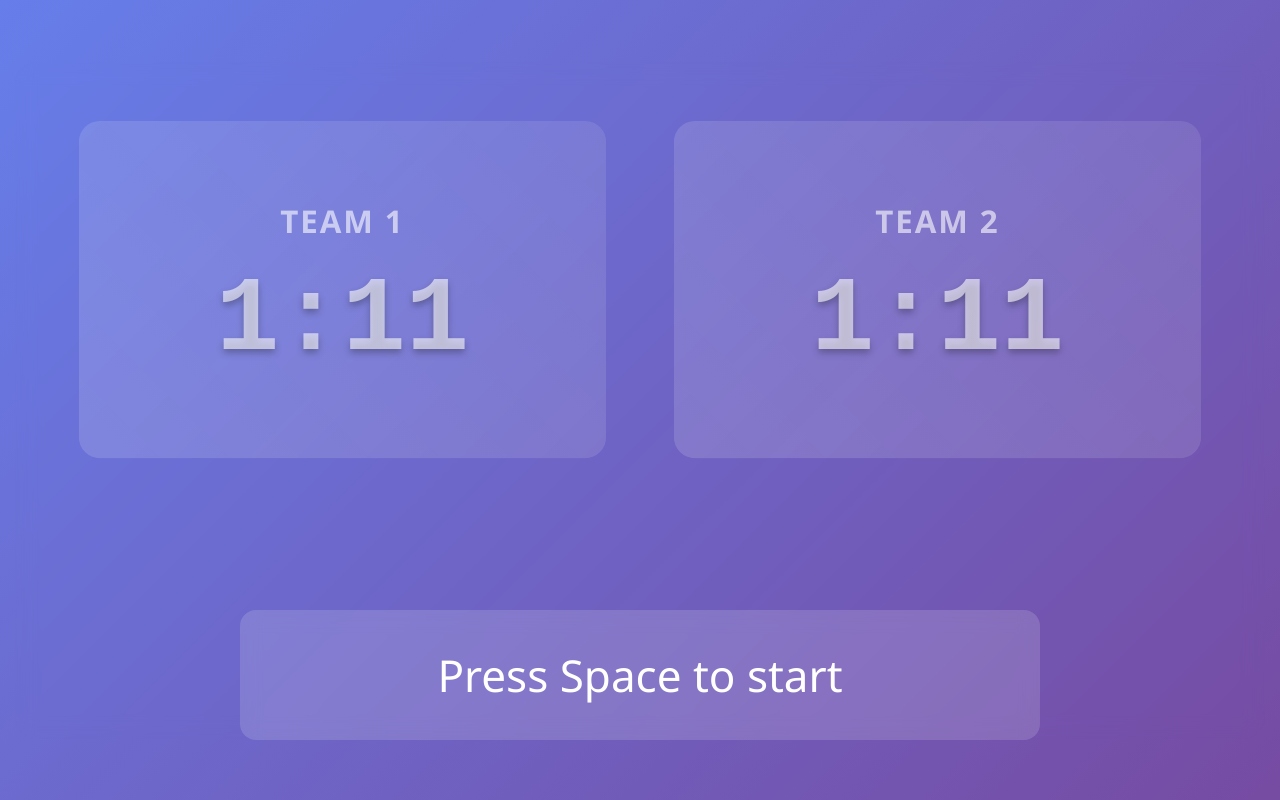
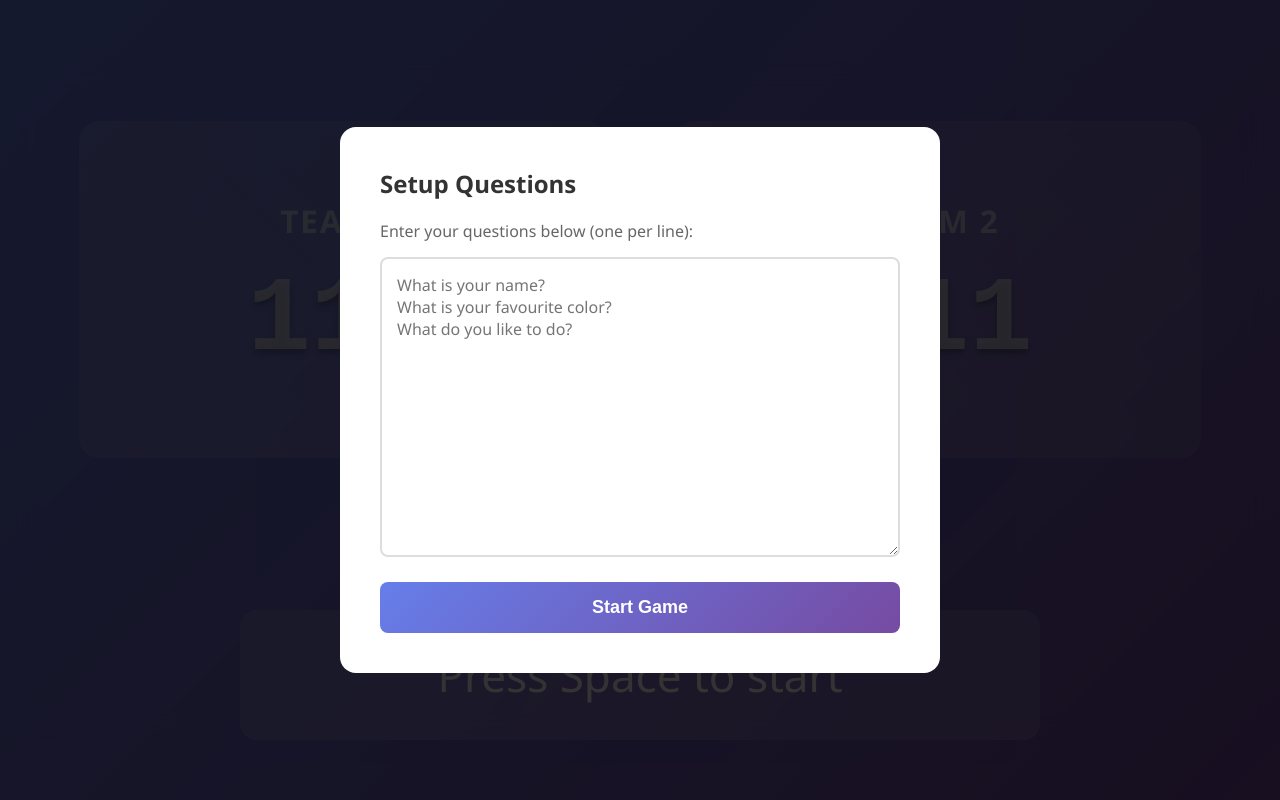
Before and after one commit to tj-db/root, a plain HTML site: page ESL/quiz2.html in a window 1280 px wide. Drawn offline with Linux system fonts and the light colour scheme.

Commit message:
Update quiz2.html

```diff
--- a/ESL/quiz2.html
+++ b/ESL/quiz2.html
@@ -55,7 +55,7 @@
       user-select: none;
       position: relative;
       overflow: hidden;
-margin-bottom: 222px;
+      margin-bottom: 222px;
     }
     .player::before {
       content: '';
@@ -128,9 +128,7 @@ margin-bottom: 222px;
       backdrop-filter: blur(10px);
       padding: 30px 40px;
       border-radius: 16px;
-
       margin-top: 20px;
-
       margin-bottom: 20px;
       min-height: 100px;
       display: flex;
@@ -143,6 +141,59 @@ margin-bottom: 222px;
       font-weight: 500;
       line-height: 1.6;
       margin: 0;
+    }
+    #setupModal {
+      position: fixed;
+      inset: 0;
+      background: rgba(0, 0, 0, 0.8);
+      display: flex;
+      justify-content: center;
+      align-items: center;
+      z-index: 100;
+    }
+    .modal-content {
+      background: white;
+      padding: 40px;
+      border-radius: 16px;
+      max-width: 600px;
+      width: 90%;
+    }
+    .modal-content h2 {
+      margin-bottom: 20px;
+      color: #333;
+    }
+    .modal-content p {
+      margin-bottom: 15px;
+      color: #666;
+    }
+    #questionsInput {
+      width: 100%;
+      height: 300px;
+      padding: 15px;
+      border: 2px solid #ddd;
+      border-radius: 8px;
+      font-size: 16px;
+      font-family: inherit;
+      resize: vertical;
+    }
+    #startButton {
+      margin-top: 20px;
+      padding: 15px 30px;
+      background: linear-gradient(135deg, #667eea 0%, #764ba2 100%);
+      color: white;
+      border: none;
+      border-radius: 8px;
+      font-size: 18px;
+      font-weight: 600;
+      cursor: pointer;
+      width: 100%;
+      transition: transform 0.2s;
+    }
+    #startButton:hover {
+      transform: translateY(-2px);
+    }
+    #startButton:active {
+      transform: translateY(0);
     }
   </style>
 </head>
@@ -165,6 +216,17 @@ margin-bottom: 222px;
     </div>
   </div>
 
+  <div id="setupModal">
+    <div class="modal-content">
+      <h2>Setup Questions</h2>
+      <p>Enter your questions below (one per line):</p>
+      <textarea id="questionsInput" placeholder="What is your name?
+What is your favourite color?
+What do you like to do?"></textarea>
+      <button id="startButton">Start Game</button>
+    </div>
+  </div>
+
   <script>
     class ChessTimer {
       constructor(initialTime) {
@@ -184,19 +246,31 @@ margin-bottom: 222px;
         this.inputBuffer = ""
         this.inputTimeout = null
         this.currentQuestionIndex = -1
+        this.questions = []
 
-        this.questions = [
-          "What should you do when you drive a car?",
-          "What’s your favourite kind of meat?",
-          "How often do you take a shower?",
-          "How often do you brush your teeth?",
-          "How often do you have a meal?",
-          "How often do you get a haircut?",
-          "What should you do when you see a fight?"
-        ]
+        this.setupModal()
+      }
 
-        this.bindEvents()
-        this.updateDisplay()
+      setupModal() {
+        const modal = document.getElementById('setupModal')
+        const startButton = document.getElementById('startButton')
+        const questionsInput = document.getElementById('questionsInput')
+
+        startButton.addEventListener('click', () => {
+          const inputText = questionsInput.value.trim()
+          if (inputText) {
+            this.questions = inputText.split('\n').filter(q => q.trim() !== '')
+            if (this.questions.length > 0) {
+              modal.style.display = 'none'
+              this.bindEvents()
+              this.updateDisplay()
+            } else {
+              alert('Please enter at least one question!')
+            }
+          } else {
+            alert('Please enter at least one question!')
+          }
+        })
       }
 
       bindEvents() {
```
